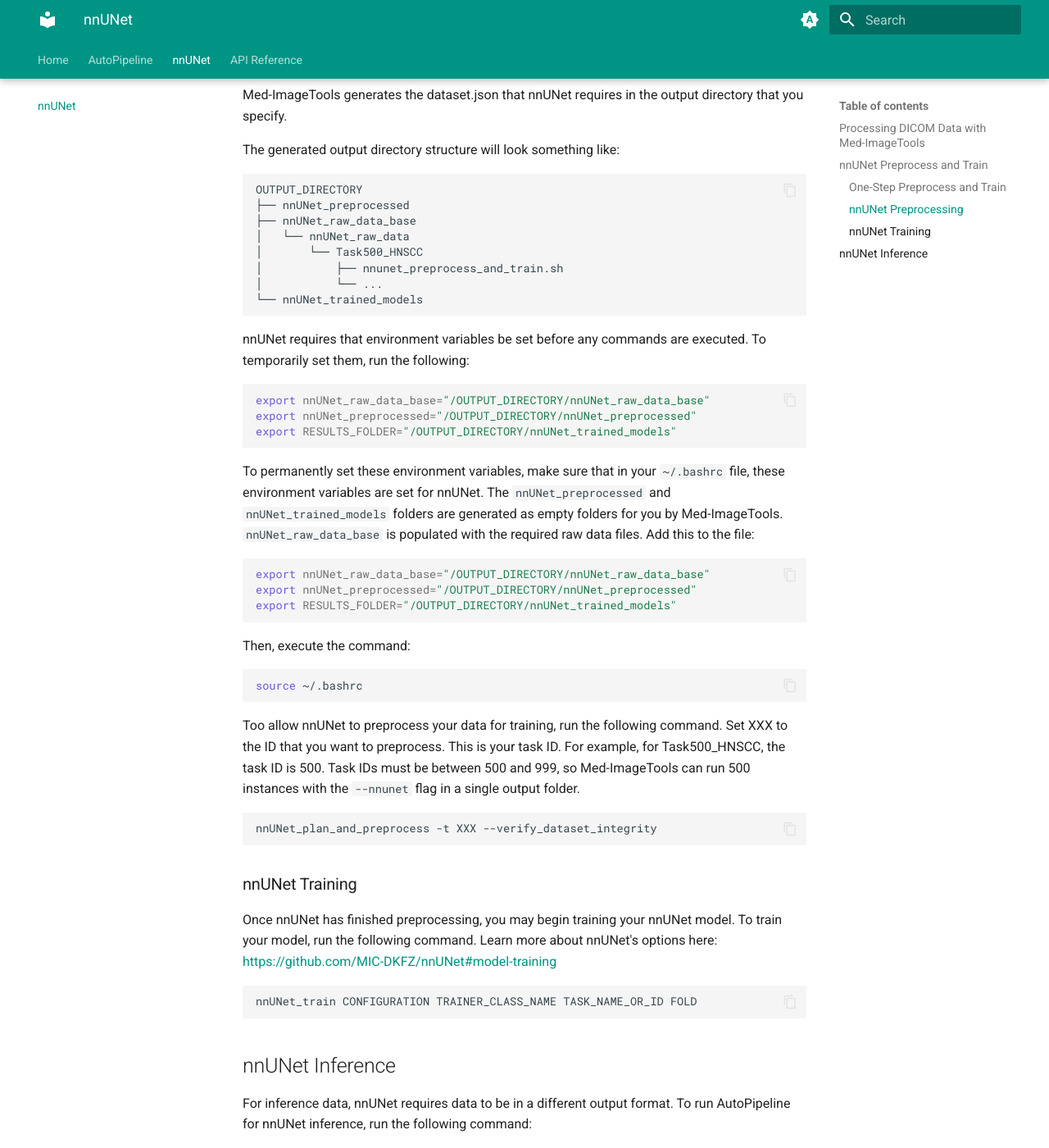
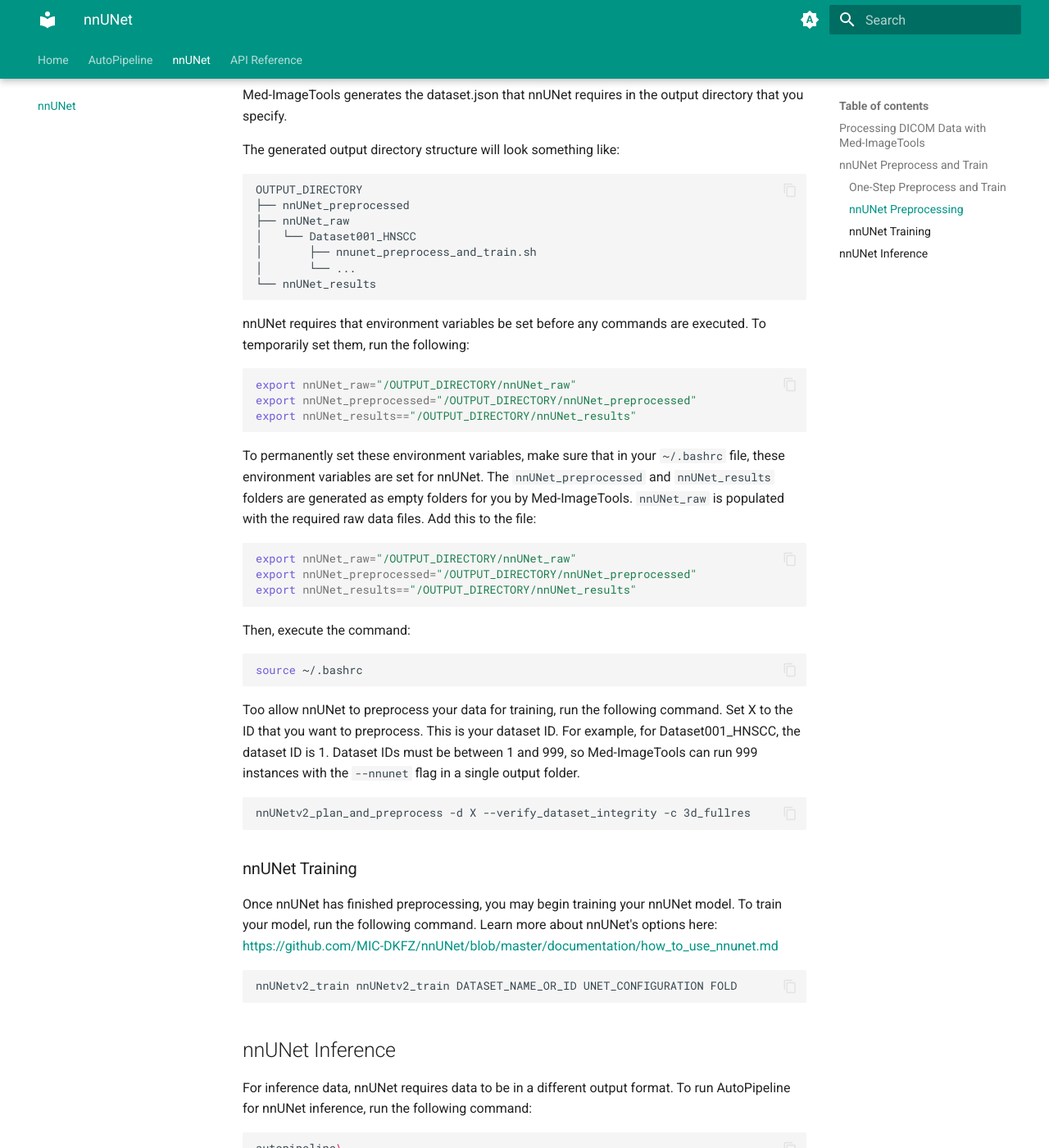
Before and after one commit to bhklab/med-imagetools, an MkDocs documentation site: the page built from docs/nnUNet.md, in a window 1280 px wide and 1400 px high, scrolled down 1001 px. Shown: the whole window at 82% size. Built offline with MkDocs 1.6.1 and Material for MkDocs 9.7.7, drawn with Linux system fonts in a browser that asks for light colours; some of the changed text lies outside the part shown.

Commit message:
docs: updated nnunet page to reflect v2 changes

````diff
--- a/docs/nnUNet.md
+++ b/docs/nnUNet.md
@@ -40,28 +40,28 @@
 ```sh
 OUTPUT_DIRECTORY
 ├── nnUNet_preprocessed
-├── nnUNet_raw_data_base
-│   └── nnUNet_raw_data
-│       └── Task500_HNSCC
-│           ├── nnunet_preprocess_and_train.sh
-│           └── ...
-└── nnUNet_trained_models
+├── nnUNet_raw
+│   └── Dataset001_HNSCC
+│       ├── nnunet_preprocess_and_train.sh
+│       └── ...
+└── nnUNet_results
+
 ```
 
 nnUNet requires that environment variables be set before any commands are executed. To temporarily set them, run the following:
 
 ```sh
-export nnUNet_raw_data_base="/OUTPUT_DIRECTORY/nnUNet_raw_data_base"
+export nnUNet_raw="/OUTPUT_DIRECTORY/nnUNet_raw"
 export nnUNet_preprocessed="/OUTPUT_DIRECTORY/nnUNet_preprocessed"
-export RESULTS_FOLDER="/OUTPUT_DIRECTORY/nnUNet_trained_models"
+export nnUNet_results=="/OUTPUT_DIRECTORY/nnUNet_results"
 ```
 
-To permanently set these environment variables, make sure that in your `~/.bashrc` file, these environment variables are set for nnUNet. The `nnUNet_preprocessed` and `nnUNet_trained_models` folders are generated as empty folders for you by Med-ImageTools. `nnUNet_raw_data_base` is populated with the required raw data files. Add this to the file:
+To permanently set these environment variables, make sure that in your `~/.bashrc` file, these environment variables are set for nnUNet. The `nnUNet_preprocessed` and `nnUNet_results` folders are generated as empty folders for you by Med-ImageTools. `nnUNet_raw` is populated with the required raw data files. Add this to the file:
 
 ```sh
-export nnUNet_raw_data_base="/OUTPUT_DIRECTORY/nnUNet_raw_data_base"
+export nnUNet_raw="/OUTPUT_DIRECTORY/nnUNet_raw"
 export nnUNet_preprocessed="/OUTPUT_DIRECTORY/nnUNet_preprocessed"
-export RESULTS_FOLDER="/OUTPUT_DIRECTORY/nnUNet_trained_models"
+export nnUNet_results=="/OUTPUT_DIRECTORY/nnUNet_results"
 ```
 
 Then, execute the command:
@@ -70,18 +70,18 @@
 source ~/.bashrc
 ```
 
-Too allow nnUNet to preprocess your data for training, run the following command. Set XXX to the ID that you want to preprocess. This is your task ID. For example, for Task500_HNSCC, the task ID is 500. Task IDs must be between 500 and 999, so Med-ImageTools can run 500 instances with the `--nnunet` flag in a single output folder.
+Too allow nnUNet to preprocess your data for training, run the following command. Set X to the ID that you want to preprocess. This is your dataset ID. For example, for Dataset001_HNSCC, the dataset ID is 1. Dataset IDs must be between 1 and 999, so Med-ImageTools can run 999 instances with the `--nnunet` flag in a single output folder.
 
 ```sh
-nnUNet_plan_and_preprocess -t XXX --verify_dataset_integrity
+nnUNetv2_plan_and_preprocess -d X --verify_dataset_integrity -c 3d_fullres
 ```
 
 ### nnUNet Training
 
-Once nnUNet has finished preprocessing, you may begin training your nnUNet model. To train your model, run the following command. Learn more about nnUNet's options here: <https://github.com/MIC-DKFZ/nnUNet#model-training>
+Once nnUNet has finished preprocessing, you may begin training your nnUNet model. To train your model, run the following command. Learn more about nnUNet's options here: <https://github.com/MIC-DKFZ/nnUNet/blob/master/documentation/how_to_use_nnunet.md>
 
 ```sh
-nnUNet_train CONFIGURATION TRAINER_CLASS_NAME TASK_NAME_OR_ID FOLD
+nnUNetv2_train nnUNetv2_train DATASET_NAME_OR_ID UNET_CONFIGURATION FOLD
 ```
 
 ## nnUNet Inference
@@ -104,14 +104,14 @@
 
 ```sh
 OUTPUT_DIRECTORY
-├── 0_subject1_0000.nii.gz
+├── subject1_000_0000.nii.gz
 └── ...
 ```
 
 To run inference, run the command:
 
 ```sh
-nnUNet_predict -i INPUT_FOLDER -o OUTPUT_FOLDER -t TASK_NAME_OR_ID -m CONFIGURATION
+nnUNetv2_predict -i INPUT_FOLDER -o OUTPUT_FOLDER -d DATASET_NAME_OR_ID -c CONFIGURATION
 ```
 
 In this case, the `INPUT_FOLDER` of nnUNet is the `OUTPUT_DIRECTORY` of Med-ImageTools.
````
